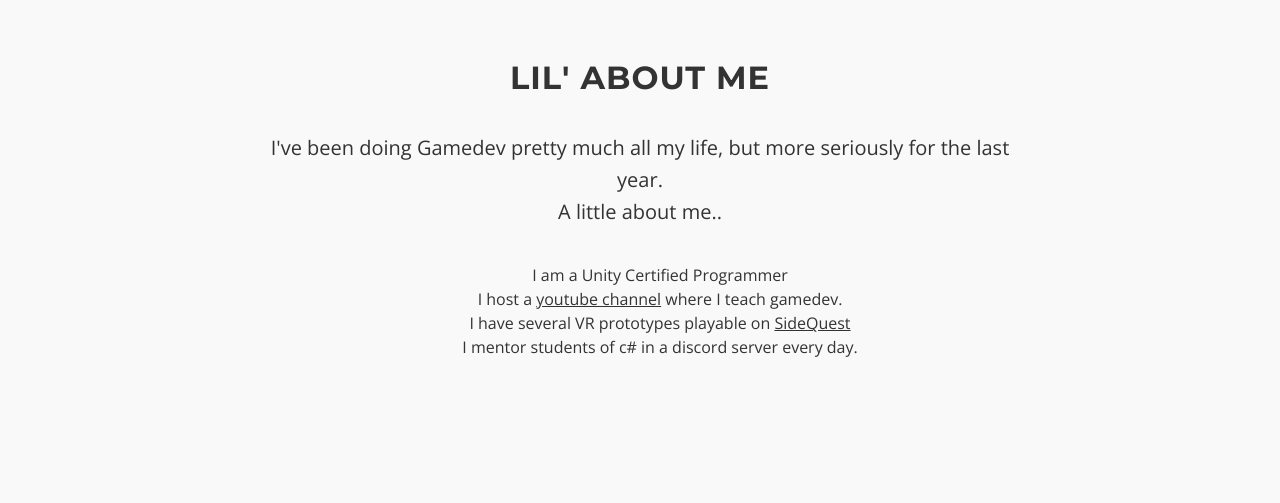
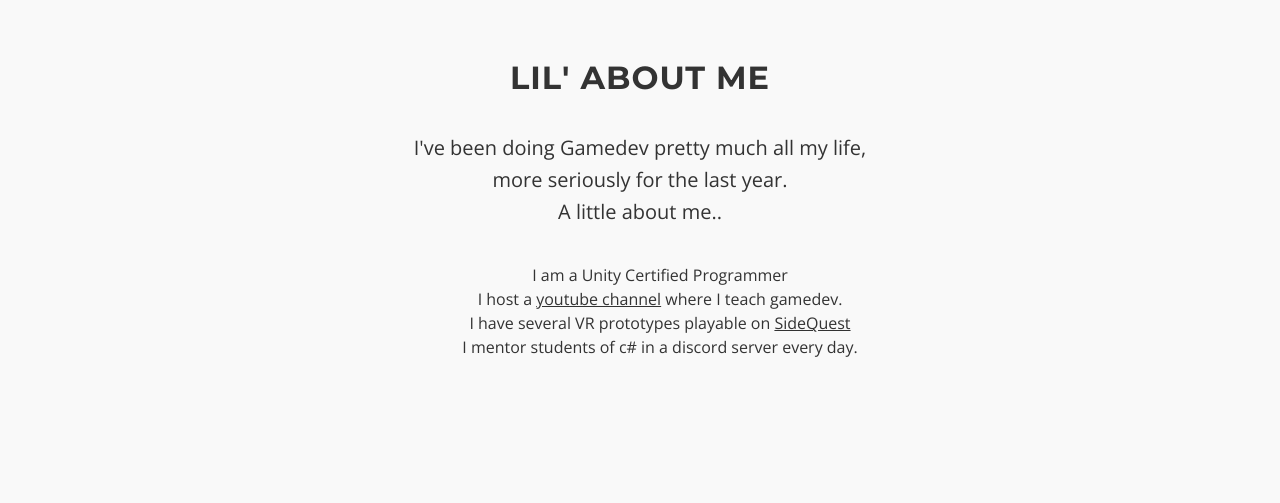
Before and after one commit to skidvis/skidvis.github.io, a website: page index.html in a window 1280 px wide. Shown: the part 1620-2123 px from the top of the page. Drawn offline with nearby package versions, Linux system fonts and the light colour scheme; files that its build step writes are made by us from their sources; no server answers.

Commit message:
text change

```diff
--- a/index.html
+++ b/index.html
@@ -114,7 +114,7 @@
 		<div class="col-md-8">
             <h2 class="d-block">LIL' ABOUT ME</h2>
 			<p>
-                I've been doing Gamedev pretty much all my life, but more seriously for the last year.
+                I've been doing Gamedev pretty much all my life, <br />more seriously for the last year.
                 <br />A little about me..
                 <ul style="list-style-type: none;">
                     <li>I am a Unity Certified Programmer</li>
```
